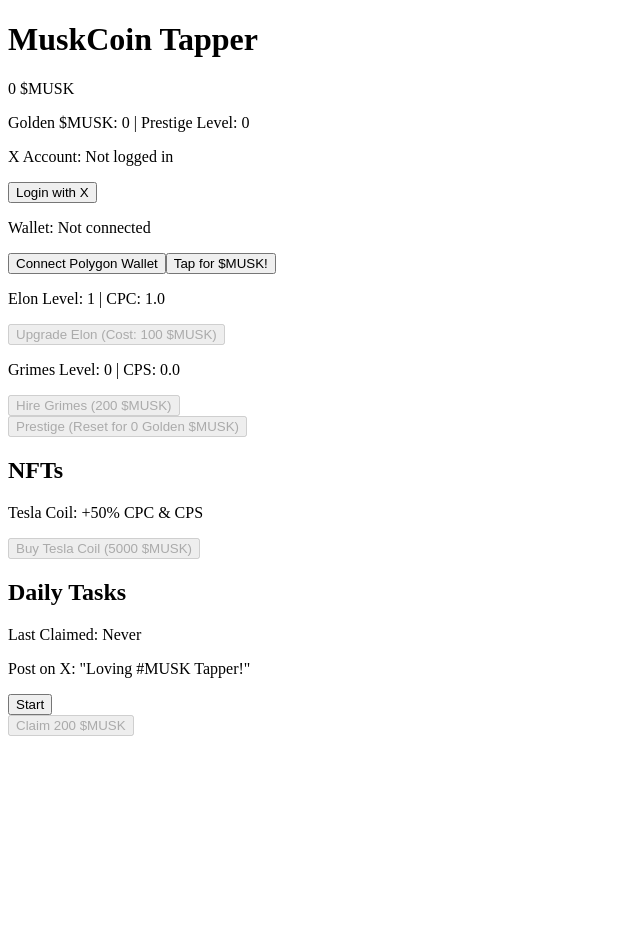
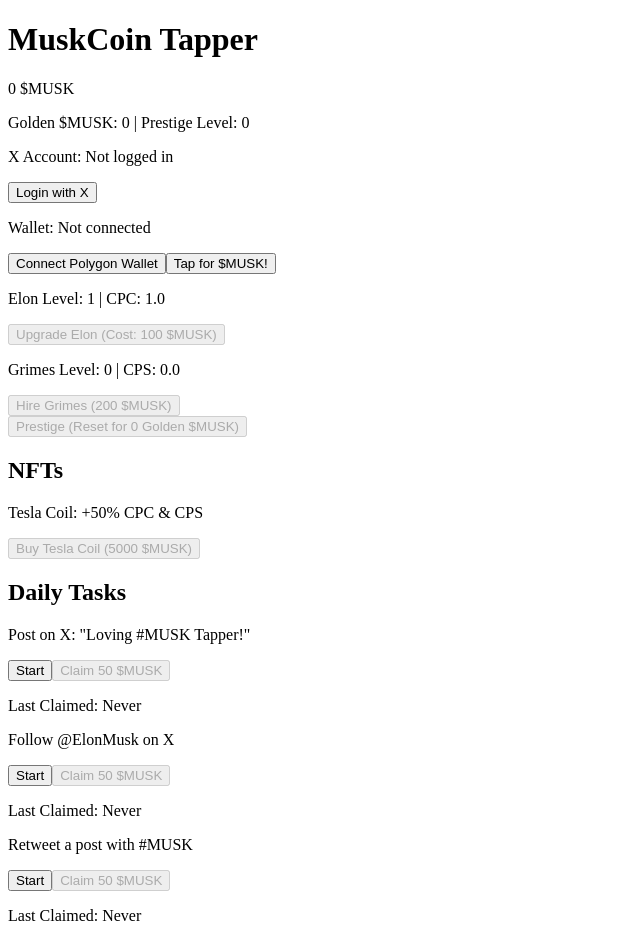
Before and after one commit to Doge-Dev-1/muskcoin-tapper, a Next.js app: page / in a window 1280 px wide. Shown: the whole page, without its empty margins (0-640 px from the left). Before the commit the page ends 829 px from the top, so only its background shows below. Built offline with nearby package versions, Linux system fonts and the light colour scheme.

Commit message:
Split tasks into individual 50  rewards with separate cooldowns

```diff
--- a/pages/index.js
+++ b/pages/index.js
@@ -19,21 +19,19 @@
   const [drops, setDrops] = useState([]);
   const [fallingId, setFallingId] = useState(0);
   const [tasks, setTasks] = useState({});
-  const [lastClaimDate, setLastClaimDate] = useState('');
+  const [taskClaims, setTaskClaims] = useState({}); // Per-task claim timestamps
 
-  // Load full player state from localStorage on mount
   useEffect(() => {
     if (typeof window !== 'undefined') {
       const savedPlayer = localStorage.getItem('player');
       const savedTasks = localStorage.getItem('completedTasks');
-      const savedDate = localStorage.getItem('lastClaimDate');
+      const savedTaskClaims = localStorage.getItem('taskClaims');
       if (savedPlayer) setPlayer(JSON.parse(savedPlayer));
       if (savedTasks) setTasks(JSON.parse(savedTasks));
-      if (savedDate) setLastClaimDate(savedDate);
+      if (savedTaskClaims) setTaskClaims(JSON.parse(savedTaskClaims));
     }
   }, []);
 
-  // CPS interval with NFT boost
   useEffect(() => {
     const cpsInterval = setInterval(() => {
       if (player.cps > 0) {
@@ -47,14 +45,13 @@
     return () => clearInterval(cpsInterval);
   }, [player.cps, player.prestigeLevel, player.nfts]);
 
-  // Save full player state to localStorage
   useEffect(() => {
     if (typeof window !== 'undefined') {
       localStorage.setItem('player', JSON.stringify(player));
       localStorage.setItem('completedTasks', JSON.stringify(tasks));
-      localStorage.setItem('lastClaimDate', lastClaimDate);
+      localStorage.setItem('taskClaims', JSON.stringify(taskClaims));
     }
-  }, [player, tasks, lastClaimDate]);
+  }, [player, tasks, taskClaims]);
 
   const handleClick = (e) => {
     const nftCpcBoost = player.nfts.includes('tesla-coil') ? 1.5 : 1;
@@ -159,8 +156,10 @@
     }));
     setDrops([]);
     setTasks({});
+    setTaskClaims({}); // Reset all task claims on prestige
     if (typeof window !== 'undefined') {
       localStorage.setItem('completedTasks', JSON.stringify({}));
+      localStorage.setItem('taskClaims', JSON.stringify({}));
     }
   };
 
@@ -202,10 +201,6 @@
       alert('Please log in with X first!');
       return;
     }
-    if (lastClaimDate === today) {
-      alert('You’ve already claimed today—wait until tomorrow!');
-      return;
-    }
     if (tasks[taskId] === today) {
       alert('You’ve already completed this task today.');
       return;
@@ -216,20 +211,21 @@
     }, 5000);
   };
 
-  const claimReward = () => {
+  const claimTaskReward = (taskId) => {
     const today = new Date().toISOString().split('T')[0];
-    if (lastClaimDate === today) {
-      alert('You can only claim once a day.');
+    if (taskClaims[taskId] === today) {
+      alert('You’ve already claimed this task today.');
       return;
     }
-    const taskIds = ['task-x-post'];
-    const allCompleted = taskIds.every((id) => tasks[id] === today);
-    if (!allCompleted) return;
+    if (tasks[taskId] !== today) {
+      alert('Complete the task first!');
+      return;
+    }
     setPlayer((p) => ({
       ...p,
-      muskCount: p.muskCount + 200,
+      muskCount: p.muskCount + 50, // 50 $MUSK per task
     }));
-    setLastClaimDate(today);
+    setTaskClaims((c) => ({ ...c, [taskId]: today }));
   };
 
   return (
@@ -291,28 +287,63 @@
       </div>
       <div>
         <h2>Daily Tasks</h2>
-        <p>Last Claimed: {lastClaimDate || 'Never'}</p>
         <div id="task-x-post">
           <p>Post on X: &quot;Loving #MUSK Tapper!&quot;</p>
           <button
             onClick={() => startTask('task-x-post', 'https://x.com')}
-            disabled={
-              tasks['task-x-post'] === new Date().toISOString().split('T')[0] ||
-              lastClaimDate === new Date().toISOString().split('T')[0]
-            }
+            disabled={tasks['task-x-post'] === new Date().toISOString().split('T')[0]}
           >
             {tasks['task-x-post'] === new Date().toISOString().split('T')[0] ? 'Done' : 'Start'}
           </button>
+          <button
+            onClick={() => claimTaskReward('task-x-post')}
+            disabled={
+              tasks['task-x-post'] !== new Date().toISOString().split('T')[0] ||
+              taskClaims['task-x-post'] === new Date().toISOString().split('T')[0]
+            }
+          >
+            Claim 50 $MUSK
+          </button>
+          <p>Last Claimed: {taskClaims['task-x-post'] || 'Never'}</p>
         </div>
-        <button
-          onClick={claimReward}
-          disabled={
-            tasks['task-x-post'] !== new Date().toISOString().split('T')[0] ||
-            lastClaimDate === new Date().toISOString().split('T')[0]
-          }
-        >
-          Claim 200 $MUSK
-        </button>
+        <div id="task-follow-elon">
+          <p>Follow @ElonMusk on X</p>
+          <button
+            onClick={() => startTask('task-follow-elon', 'https://x.com/elonmusk')}
+            disabled={tasks['task-follow-elon'] === new Date().toISOString().split('T')[0]}
+          >
+            {tasks['task-follow-elon'] === new Date().toISOString().split('T')[0] ? 'Done' : 'Start'}
+          </button>
+          <button
+            onClick={() => claimTaskReward('task-follow-elon')}
+            disabled={
+              tasks['task-follow-elon'] !== new Date().toISOString().split('T')[0] ||
+              taskClaims['task-follow-elon'] === new Date().toISOString().split('T')[0]
+            }
+          >
+            Claim 50 $MUSK
+          </button>
+          <p>Last Claimed: {taskClaims['task-follow-elon'] || 'Never'}</p>
+        </div>
+        <div id="task-retweet-musk">
+          <p>Retweet a post with #MUSK</p>
+          <button
+            onClick={() => startTask('task-retweet-musk', 'https://x.com/search?q=%23MUSK')}
+            disabled={tasks['task-retweet-musk'] === new Date().toISOString().split('T')[0]}
+          >
+            {tasks['task-retweet-musk'] === new Date().toISOString().split('T')[0] ? 'Done' : 'Start'}
+          </button>
+          <button
+            onClick={() => claimTaskReward('task-retweet-musk')}
+            disabled={
+              tasks['task-retweet-musk'] !== new Date().toISOString().split('T')[0] ||
+              taskClaims['task-retweet-musk'] === new Date().toISOString().split('T')[0]
+            }
+          >
+            Claim 50 $MUSK
+          </button>
+          <p>Last Claimed: {taskClaims['task-retweet-musk'] || 'Never'}</p>
+        </div>
       </div>
       {drops.map((drop) => (
         <div
```
